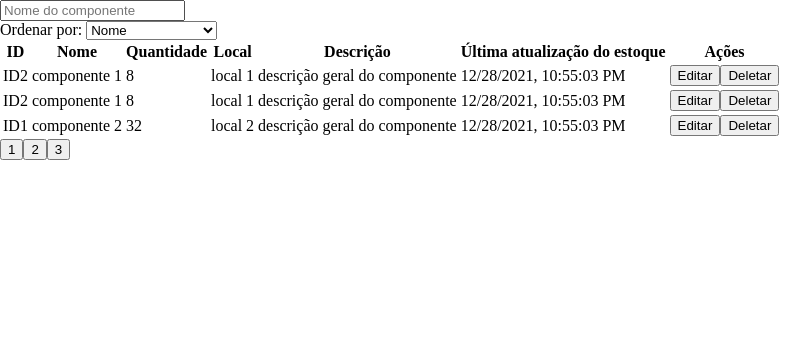
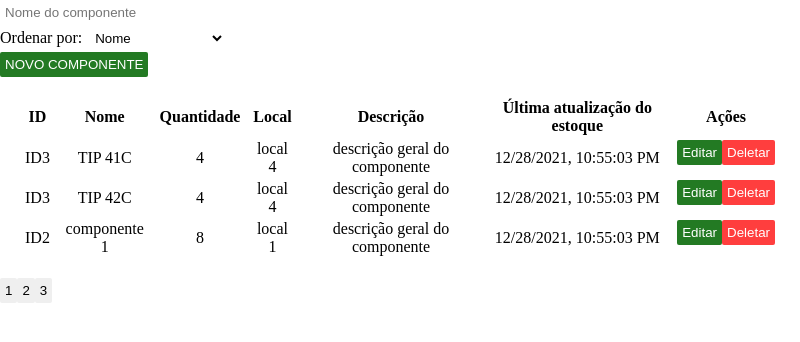
Before and after one commit to PauloVictorSS/stock-control, an Electron app: page src/pages/componentsControl.html in a window 800 px wide. Drawn offline with Linux system fonts and the light colour scheme.

Commit message:
CSS da pagina de controle de componentes

```diff
--- a/src/js/componentsControl.js
+++ b/src/js/componentsControl.js
@@ -17,7 +17,7 @@ const exampleComponents = [
     },
     {
         id: "ID3",
-        name: "componente 4",
+        name: "TIP 41C",
         qtd: 4,
         local: "local 4",
         description: "descrição geral do componente",
@@ -49,7 +49,7 @@ const exampleComponents = [
     },
     {
         id: "ID3",
-        name: "componente 4",
+        name: "TIP 42C",
         qtd: 4,
         local: "local 4",
         description: "descrição geral do componente",
@@ -95,8 +95,9 @@ function arrayToTableListHTML(arrayResult) {
         buttonEdit.innerText = "Editar"
         buttonDelete.innerText = "Deletar"
 
-        buttonEdit.setAttribute('id', 'buttonEdit');
-        buttonDelete.setAttribute('id', 'buttonDelete');
+        td.setAttribute('class', 'buttonTD');
+        buttonEdit.setAttribute('class', 'buttonGreen');
+        buttonDelete.setAttribute('class', 'buttonRed');
 
         buttonEdit.addEventListener('click', () => { editComponent(arrayResult[i].id) });
         buttonDelete.addEventListener('click', () => { deleteComponent(arrayResult[i].id) });
@@ -127,6 +128,8 @@ function applyFilter() {
 
     arrayFilted = result;
 
+    createButtonsPagiantion(arrayFilted.length)
+
     const oldPagination = document.querySelector("#paginationSelected");
     const newPagination = document.querySelector(".id1");
 
@@ -146,5 +149,4 @@ function deleteComponent(id) {
     console.log(`Deletei: ${id}`);
 }
 
-createButtonsPagiantion(exampleComponents.length)
 applyFilter()
--- a/src/js/pagination.js
+++ b/src/js/pagination.js
@@ -20,8 +20,10 @@ function applyPagination(arrayResult) {
 }
 
 function createButtonsPagiantion(number) {
-    const divPagination = document.querySelector("#pagination");
+    const divPagination = document.querySelector("#divPagination");
     let limit = Math.floor(number / (numberPagination + 1)) + 1
+
+    divPagination.innerHTML = '';
 
     for (let cont = 1; cont <= limit; cont++) {
 
--- a/src/pages/componentsControl.html
+++ b/src/pages/componentsControl.html
@@ -7,6 +7,7 @@
     <meta name="viewport" content="width=device-width, initial-scale=1.0">
     <title>Sistema de Controle de Estoque e Clientes</title>
     <link rel="stylesheet" href="../styles/main.css">
+    <link rel="stylesheet" href="../styles//componentsControl.css">
 </head>
 
 <body>
@@ -22,9 +23,11 @@
                     <option value="lastUpdate">Última atualização</option>
                 </select>
             </div>
+            <button class="buttonGreen">NOVO COMPONENTE</button>
         </div>
         <table>
             <thead>
+                <tr id="first-tr">
                     <th>ID</th>
                     <th>Nome</th>
                     <th>Quantidade</th>
@@ -32,13 +35,12 @@
                     <th>Descrição</th>
                     <th>Última atualização do estoque</th>
                     <th>Ações</th>
+                </tr>
             </thead>
             <tbody id="tbody">
             </tbody>
         </table>
-        <div id="pagination">
-
-        </div>
+        <div id="divPagination"></div>
     </div>
 </body>
 <script src="../js/pagination.js"></script>
--- /dev/null
+++ b/src/styles/componentsControl.css
@@ -0,0 +1,51 @@
+#main-div{
+    width: 100%;
+    height: 100%;
+
+    background-color: var(--color-background);
+    color: white;
+}
+
+#form-filter{
+    width: 100%;
+    max-width: 900px;
+
+    padding: 40px 0 20px;
+    margin: 0 auto;
+
+    display: flex;
+    align-items: center;
+    justify-content: space-around;
+}
+
+input#nameComponent{
+    width: 300px;
+}
+
+#divPagination{
+
+    display: flex;
+    align-items: center;
+    justify-content: center;
+
+    padding: 0 20px;
+}
+
+#divPagination button{
+
+    background: none;
+    color: white;
+
+    font-size: 14px;
+}
+
+#divPagination button#paginationSelected{
+
+    text-decoration: underline;
+    color: var(--color-primary-text);
+}
+
+#divPagination button + button{
+
+    margin-left: 20px;
+}
--- a/src/styles/main.css
+++ b/src/styles/main.css
@@ -4,6 +4,10 @@
     --color-background-tc: #f4f4f4;
     --color-primary-text: #c0b283;
     --color-shadow: #1f1f1f;
+    --color-button-add: rgb(35, 122, 35);
+    --color-button-add-secundary: rgb(36, 138, 36);
+    --color-button-delete: rgb(255, 62, 62);
+    --color-button-delete-secundary: rgb(245, 21, 21);
 }
 
 html, body{
@@ -17,3 +21,75 @@ html, body{
 a{
     text-decoration: none;
 }
+
+input,
+select{
+    border: none;
+    border-radius: 2px;
+
+    background-color: white;
+    padding: 5px;
+}
+
+/* Referente as tabelas */
+table{
+    width: 95%;
+    max-width: 900px;
+
+    border-spacing: 0;
+    margin: 20px auto;
+
+    text-align: center;
+}
+
+td, th{
+    padding: 2px 5px;
+}
+
+th{
+    border-bottom: 1px solid white;
+}
+
+td.buttonTD{
+
+    display: flex;
+    justify-content: space-between;
+}
+
+td + td, th + th{
+    border-left: 1px solid white;
+}
+
+/* Botoes */
+
+button{
+    border: none;
+    border-radius: 2px;
+
+    padding: 5px;
+
+    cursor: pointer;
+    transition: .3s;
+}
+
+.buttonGreen{
+
+    background-color: var(--color-button-add);
+    color: white;
+}
+.buttonGreen:hover{
+
+    background-color: var(--color-button-add-secundary);
+    color: white;
+}
+
+.buttonRed{
+
+    background-color: var(--color-button-delete);
+    color: white;
+}
+.buttonRed:hover{
+
+    background-color: var(--color-button-delete-secundary);
+    color: white;
+}
```
Lines whose indentation alone changed are shown as unchanged.
